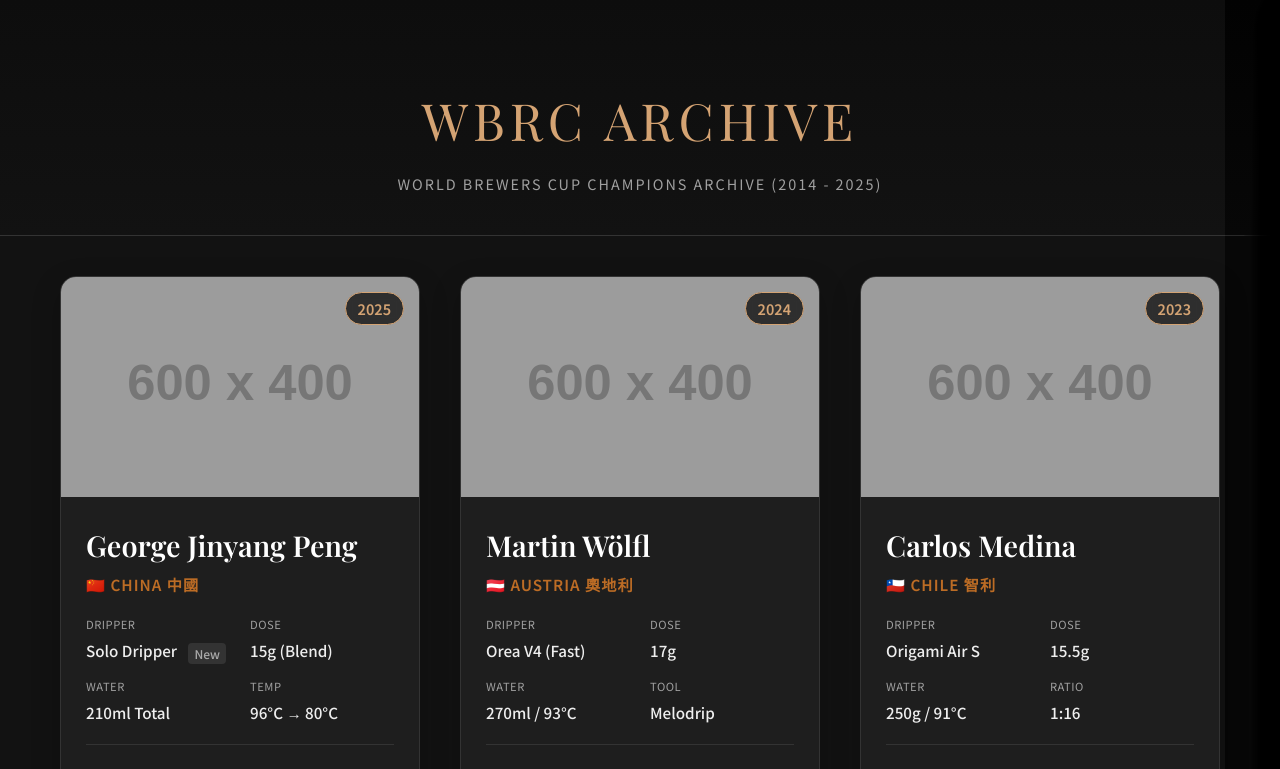
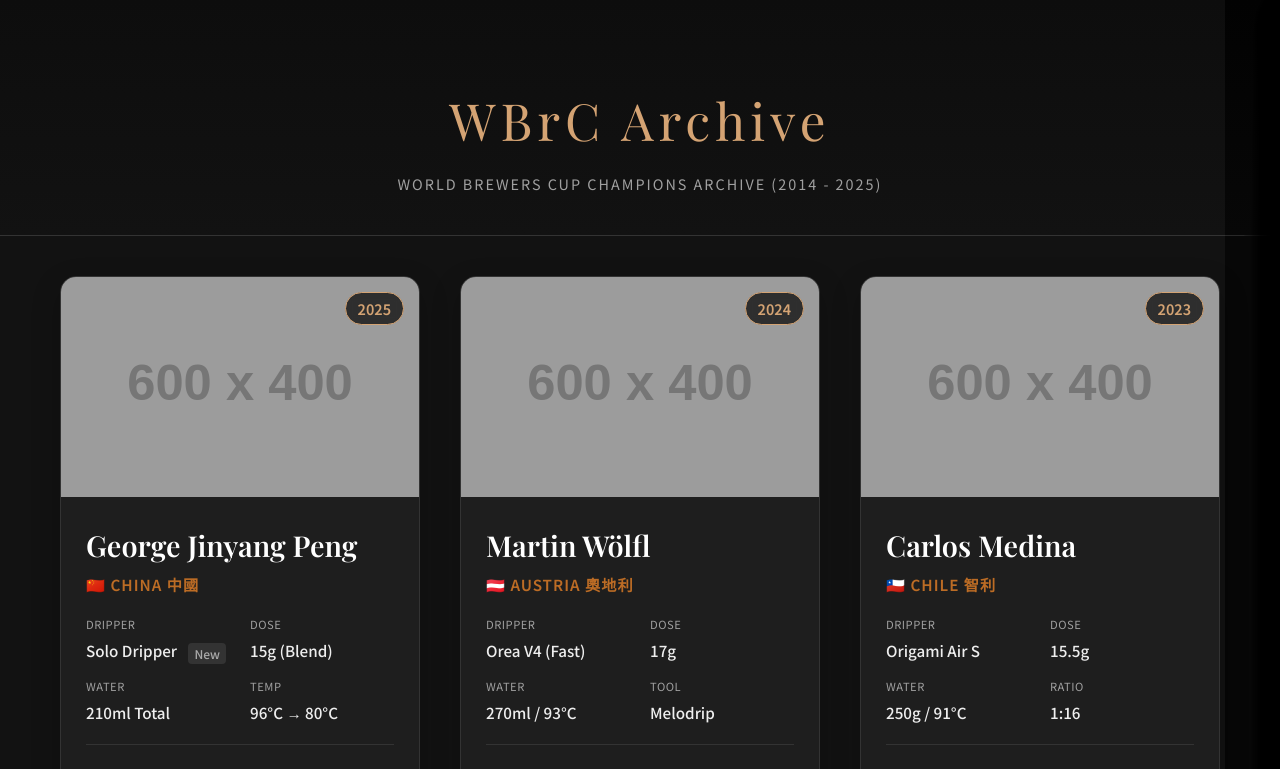
Before and after one commit to drnsplp/wbrc-archive, a plain HTML site: page index.html in a window 1280 px wide. Shown: the top 769 px of the page. Drawn offline with nearby package versions, Linux system fonts and the light colour scheme; placeholder pictures from the web are drawn by us; a web font is replaced by a local one.

Commit message:
Add files via upload

```diff
--- a/index.html
+++ b/index.html
@@ -55,7 +55,7 @@
             letter-spacing: 5px;
             margin-bottom: 10px;
             color: var(--accent);
-            text-transform: uppercase; /* 確保風格一致，但內容保持 WBrC Archive 的大小寫 */
+            /* 移除 text-transform: uppercase; 以保持原始大小寫 */
         }
 
         p.subtitle {
```
